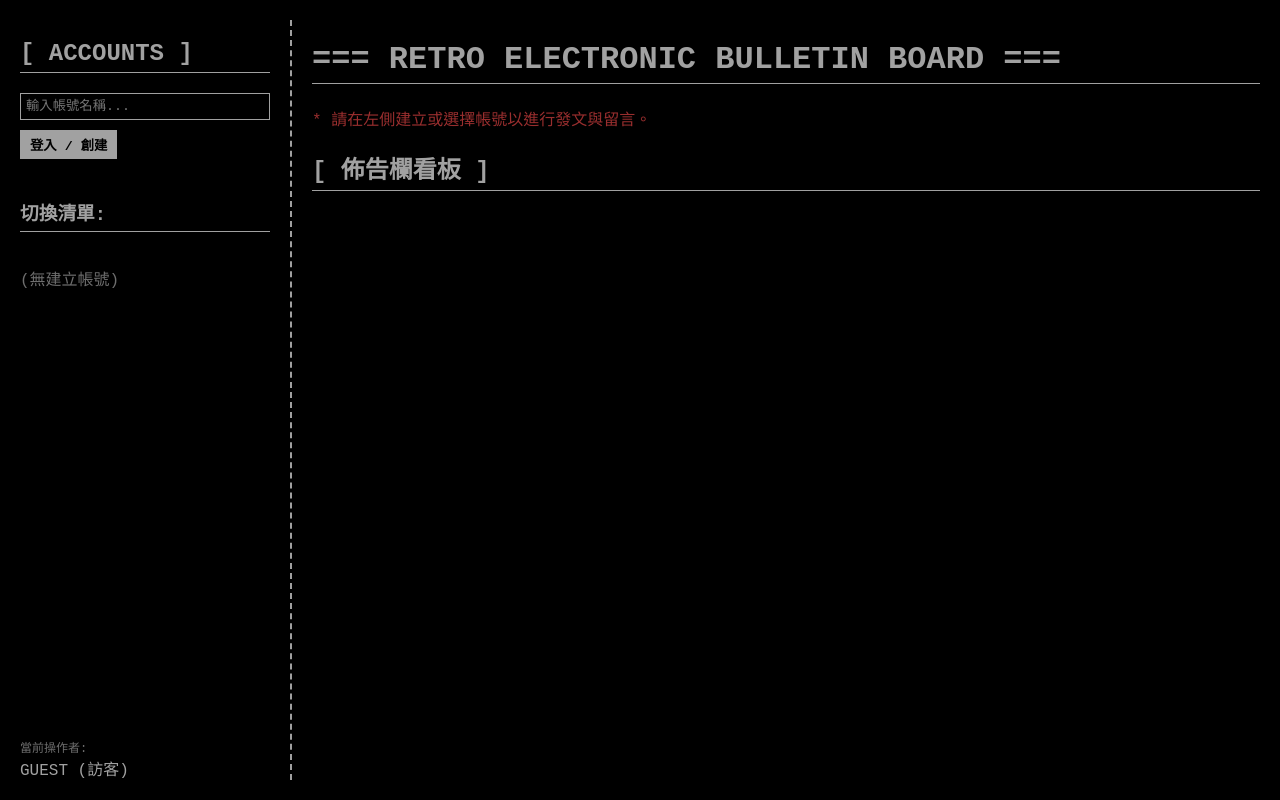
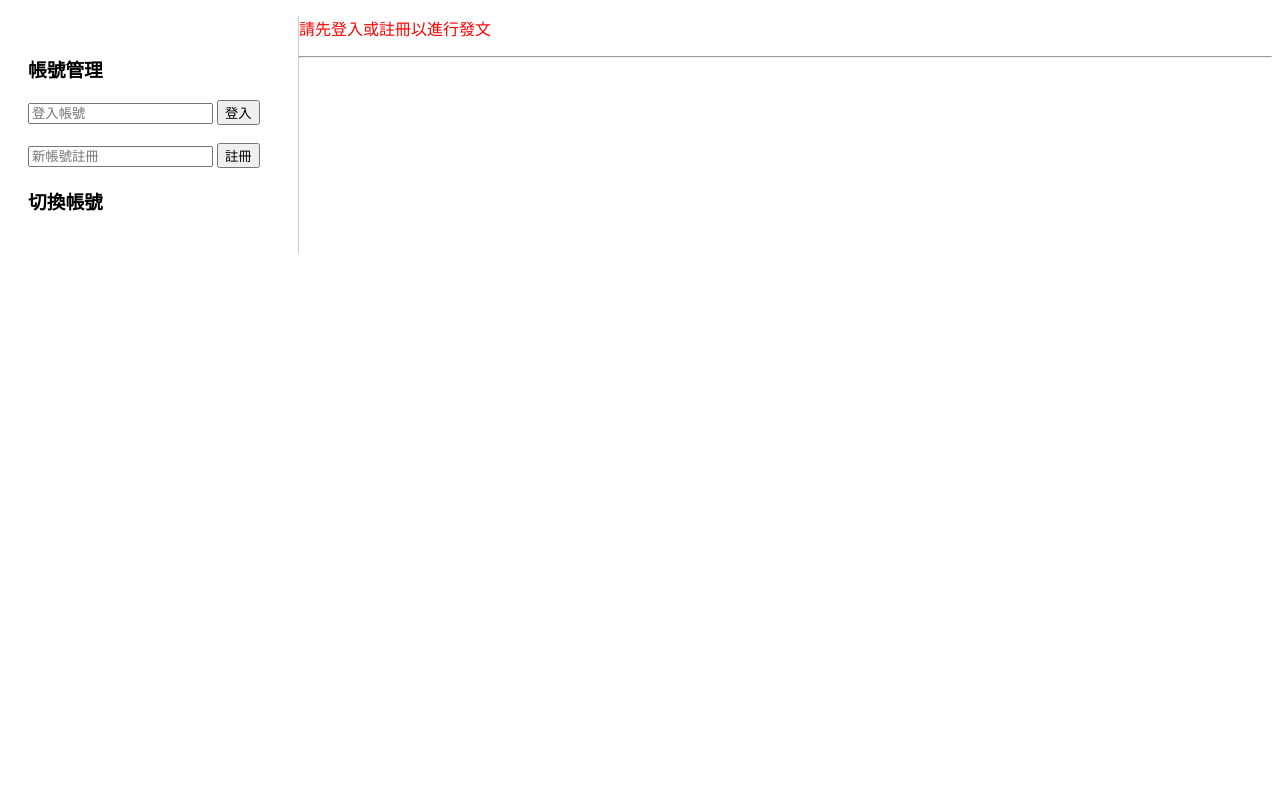
Before and after one commit to hibrite/roleplay, a Flask app: page / in a window 1280 px wide. Run offline with Flask 3, Linux system fonts and the light colour scheme; data that the repository does not hold is empty; some libraries are stand-ins or nearby versions.

Commit message:
Add files via upload

```diff
--- a/retro_forum/templates/index.html
+++ b/retro_forum/templates/index.html
@@ -1,199 +1,53 @@
 <!DOCTYPE html>
-<html lang="zh-TW">
+<html>
 <head>
-    <meta charset="UTF-8">
-    <title>RETRO_BBS_FORUM // 老式論壇</title>
+    <title>Retro Forum</title>
     <style>
-        /* 老式電腦綠字黑底風格 */
-        body {
-            background-color: #000000;
-            color: #a1a1a1;
-            font-family: 'Courier New', Courier, monospace;
-            margin: 0;
-            padding: 20px;
-            display: flex;
-            height: 100vh;
-            box-sizing: border-box;
-        }
-
-        /* 側邊欄：帳號管理 */
-        #sidebar {
-            width: 250px;
-            border-right: 2px dashed #a1a1a1;
-            padding-right: 20px;
-            display: flex;
-            flex-direction: column;
-        }
-
-        /* 主內容區：論壇文章 */
-        #main-content {
-            flex: 1;
-            padding-left: 20px;
-            overflow-y: auto;
-        }
-
-        h1, h2, h3 {
-            border-bottom: 1px solid #a1a1a1;
-            padding-bottom: 5px;
-            text-transform: uppercase;
-        }
-
-        /* 輸入框與按鈕的復古終端機樣式 */
-        input[type="text"], textarea {
-            background-color: #000000;
-            border: 1px solid #a1a1a1;
-            color: #a1a1a1;
-            font-family: 'Courier New', Courier, monospace;
-            padding: 5px;
-            width: 100%;
-            box-sizing: border-box;
-            margin-bottom: 10px;
-        }
-
-        button {
-            background-color: #a1a1a1;
-            color: #000000;
-            border: none;
-            font-family: 'Courier New', Courier, monospace;
-            padding: 5px 10px;
-            cursor: pointer;
-            font-weight: bold;
-        }
-
-        button:hover {
-            background-color: #6e6e6e;
-        }
-
-        /* 帳號列表樣式 */
-        .user-item {
-            display: flex;
-            justify-content: space-between;
-            align-items: center;
-            padding: 5px;
-            margin-bottom: 5px;
-            border: 1px transparent solid;
-        }
-
-        .user-item.active {
-            border: 1px solid #a1a1a1;
-            background-color: #002200;
-        }
-
-        .user-item a {
-            color: #a1a1a1;
-            text-decoration: none;
-        }
-
-        .user-item .logout-btn {
-            color: #992e2e;
-            text-decoration: none;
-            font-size: 12px;
-        }
-
-        /* 文章區塊 */
-        .post {
-            border: 1px solid #a1a1a1;
-            padding: 15px;
-            margin-bottom: 20px;
-            background-color: #050505;
-        }
-
-        .post-meta {
-            font-size: 12px;
-            color: #6e6e6e;
-            margin-bottom: 10px;
-        }
-
-        /* 留言區塊 */
-        .comment-section {
-            margin-top: 15px;
-            border-top: 1px dashed #a1a1a1;
-            padding-top: 10px;
-        }
-
-        .comment {
-            font-size: 14px;
-            margin-bottom: 5px;
-            padding-left: 10px;
-            border-left: 2px solid #a1a1a1;
-        }
+        #sidebar { float: left; width: 250px; padding: 20px; border-right: 1px solid #ccc; }
+        .modal { display:none; position:fixed; top:20%; left:30%; background:#fff; border:1px solid #000; padding:20px; }
     </style>
 </head>
 <body>
 
 <div id="sidebar">
-        <h2>[ ACCOUNTS ]</h2>
-
-        <form action="/login" method="POST" style="margin-bottom: 20px;">
-            <input type="text" name="username" placeholder="輸入帳號名稱..." required>
-            <button type="submit">登入 / 創建</button>
+    <h3>帳號管理</h3>
+    <form action="/login" method="POST">
+        <input type="text" name="username" placeholder="登入帳號" required>
+        <button type="submit">登入</button>
+    </form>
+    <br>
+    <form action="/register" method="POST">
+        <input type="text" name="username" placeholder="新帳號註冊" required>
+        <button type="submit">註冊</button>
     </form>
 
-        <h3>切換清單:</h3>
+    <h3>切換帳號</h3>
+    {% for user in users %}
     <div>
-            {% if not user_list %}
-                <p style="color: #6e6e6e;">(無建立帳號)</p>
-            {% endif %}
-            {% for user in user_list %}
-                <div class="user-item {% if user == current_user %}active{% endif %}">
-                    <a href="/switch_user/{{ user }}">
-                        {% if user == current_user %}* {% endif %}{{ user }}
-                    </a>
-                    <a href="/logout/{{ user }}" class="logout-btn">[X]</a>
+        <a href="#" onclick="alert('使用者: {{ user.username }}')">{{ user.username }}</a>
+        <a href="/switch_user/{{ user.username }}">[切換]</a>
+        <a href="/logout/{{ user.username }}">[登出]</a>
     </div>
     {% endfor %}
 </div>
 
-        <div style="margin-top: auto; font-size: 12px; color: #6e6e6e;">
-            當前操作者:<br>
-            <span style="color: #a1a1a1; font-size: 16px;">
-                {% if current_user %}{{ current_user }}{% else %}GUEST (訪客){% endif %}
-            </span>
-        </div>
-    </div>
-
-    <div id="main-content">
-        <h1>=== RETRO ELECTRONIC BULLETIN BOARD ===</h1>
-
+<div style="margin-left: 280px;">
     {% if current_user %}
-            <div class="post" style="border-style: dashed;">
-                <h3>發表新主題</h3>
+    <h3>發表新主題 (目前: {{ current_user }})</h3>
     <form action="/create_post" method="POST">
-                    <input type="text" name="title" placeholder="文章標題..." required>
-                    <textarea name="content" rows="4" placeholder="在這裡輸入內文..." required></textarea>
-                    <button type="submit">發布文章</button>
+        <input type="text" name="title" placeholder="標題" required>
+        <textarea name="content" placeholder="內文" required></textarea>
+        <button type="submit">發布</button>
     </form>
-            </div>
     {% else %}
-            <p style="color: #992e2e;">* 請在左側建立或選擇帳號以進行發文與留言。</p>
+    <p style="color:red;">請先登入或註冊以進行發文</p>
     {% endif %}
 
-        <h2>[ 佈告欄看板 ]</h2>
-
+    <hr>
     {% for post in posts %}
-            <div class="post">
-                <h3>主題: {{ post.title }}</h3>
-                <div class="post-meta">發表者: {{ post.author }} | 時間: {{ post.timestamp }}</div>
-                <p style="white-space: pre-wrap;">{{ post.content }}</p>
-
-                <div class="comment-section">
-                    <h4>回應:</h4>
-                    {% for comment in comments %}
-                        {% if comment.post_id == post.id %}
-                            <div class="comment">
-                                <strong>{{ comment.author }}</strong>: {{ comment.content }}
-                                <span style="font-size: 10px; color: #a1a1a1;">({{ comment.timestamp }})</span>
-                            </div>
-                        {% endif %}
-                    {% endfor %}
-
-                    {% if current_user %}
-                        <form action="/create_comment/{{ post.id }}" method="POST" style="margin-top: 10px; display: flex;">
-                            <input type="text" name="content" placeholder="輸入回應..." style="margin-bottom: 0; margin-right: 10px;" required>
-                            <button type="submit">回應</button>
-                        </form>
-                    {% endif %}
-                </div>
+    <div>
+        <h4>{{ post.title }} <small>by {{ post.username }}</small></h4>
+        <p>{{ post.content }}</p>
     </div>
     {% endfor %}
 </div>
```
Lines whose indentation alone changed are shown as unchanged.
